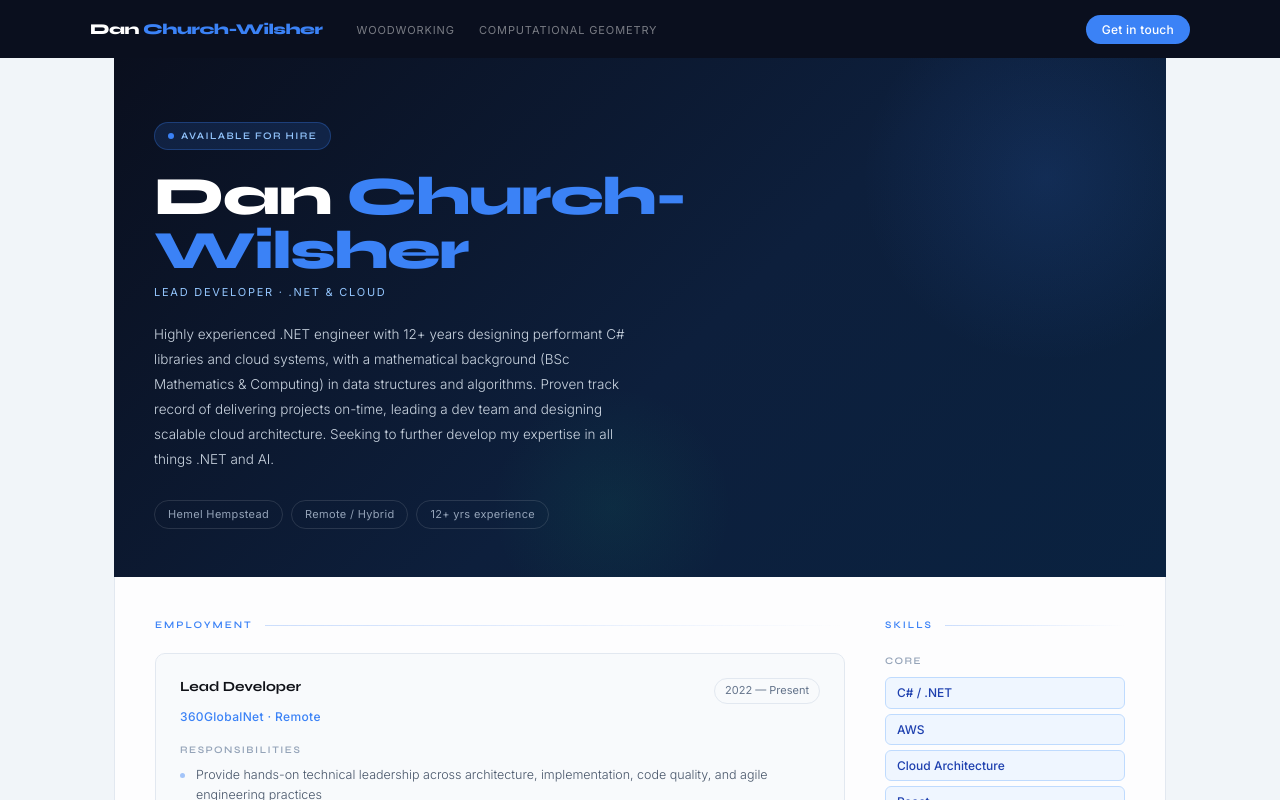
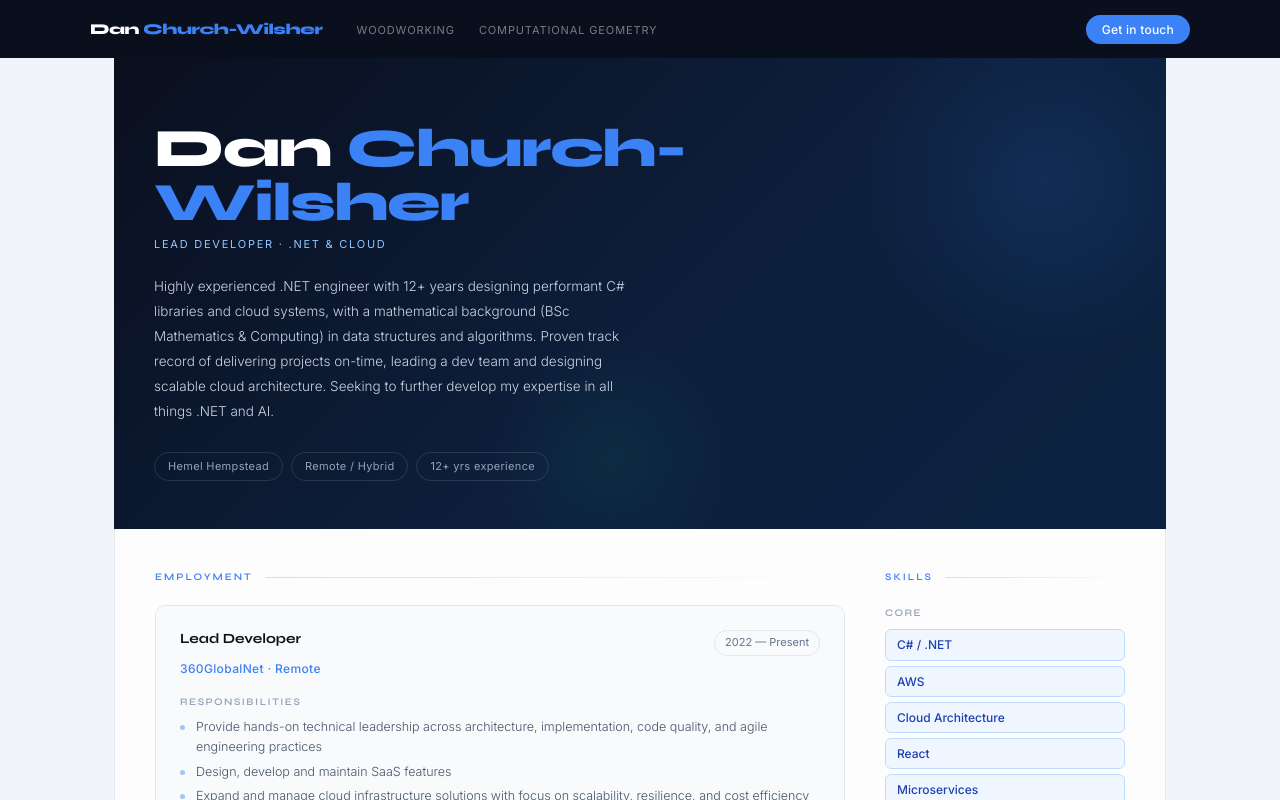
Before and after one commit to targetdan/portfolio, a Next.js app: page / in a window 1280 px wide. Shown: the top 800 px of the page. Built offline with nearby package versions, Linux system fonts and the light colour scheme; a web font is replaced by a local one.

Commit message:
Remove span

```diff
--- a/components/Hero.tsx
+++ b/components/Hero.tsx
@@ -7,10 +7,6 @@ export default function Hero({ cv }: Props) {
     <header className={styles.hero}>
       <div className={styles.grid}>
         <div>
-          <div className={`${styles.badge} animate-fade-up`}>
-            <span className={styles.badgeDot} />
-            Available for hire
-          </div>
           <h1 className={`${styles.name} animate-fade-up delay-100`}>
             {cv.name.first} <span>{cv.name.last}</span>
           </h1>
```
